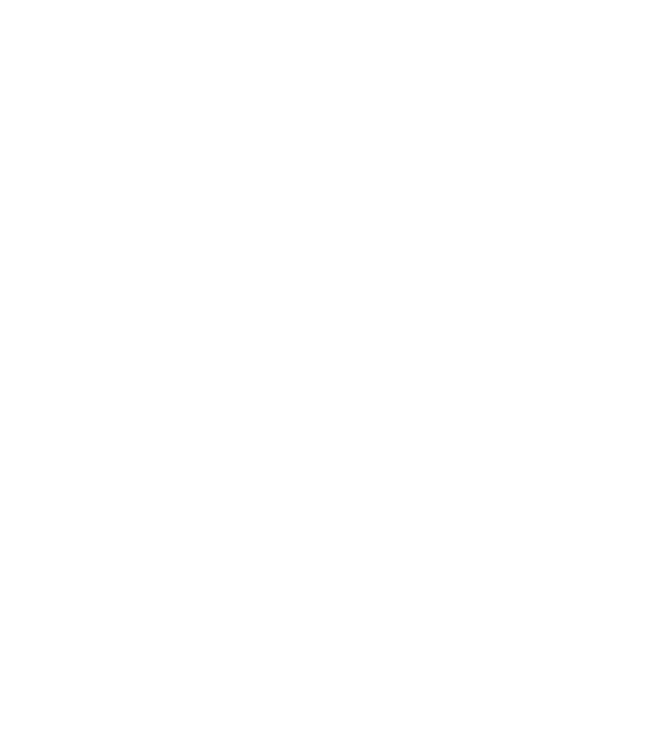
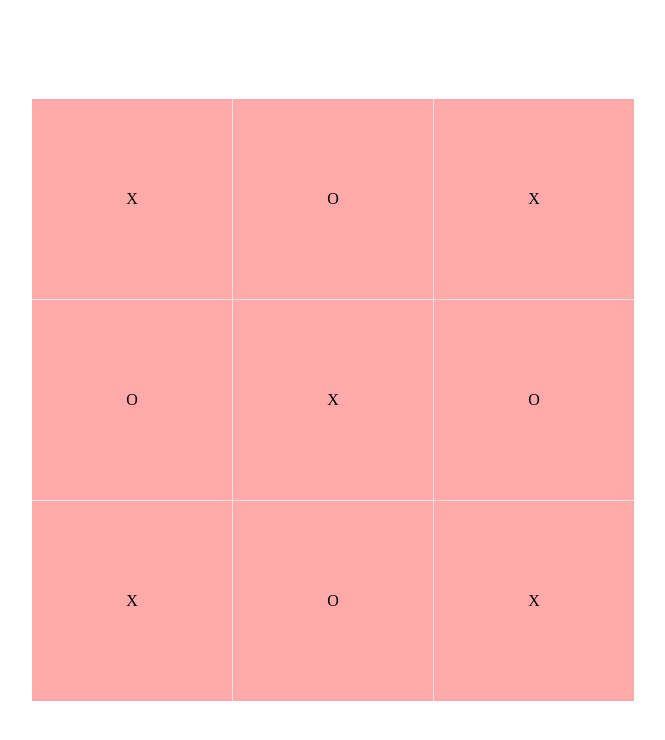
Before and after one commit to SaToGo1/tic-tac-toe, a plain HTML site: page index.html in a window 1280 px wide. Shown: the whole page, without its empty margins (307-972 px from the left). Drawn offline with Linux system fonts and the light colour scheme.

Commit message:
Do the Board with html and css

```diff
--- a/index.html
+++ b/index.html
@@ -8,6 +8,19 @@
     <link rel="stylesheet" href="style.css">
 </head>
 <body>
+    <div class="content">
+        <div class="board">
+            <div class="cell">X</div>
+            <div class="cell">O</div>
+            <div class="cell">X</div>
+            <div class="cell">O</div>
+            <div class="cell">X</div>
+            <div class="cell">O</div>
+            <div class="cell">X</div>
+            <div class="cell">O</div>
+            <div class="cell">X</div>
+        </div>
+    </div>
 
     <script src="scr.js"></script>
 </body>
--- a/style.css
+++ b/style.css
@@ -0,0 +1,43 @@
+:root{
+    --board-color: #FDD;
+    --board-cell: #FAA;
+}
+
+html{
+    box-sizing: border-box;
+}
+
+*, *:after, *:before{
+    box-sizing: inherit;
+}
+
+body{
+    margin: 0;
+}
+
+.content{
+    height: 100vh;
+
+    display: flex;
+    justify-content: center;
+    align-items: center;
+}
+
+.board{
+    background-color: var(--board-color);
+    height: 602px;
+    width: 602px;
+
+    display: grid;
+    grid-template-columns: 200px 200px 200px;
+    grid-template-rows: 200px 200px 200px;
+    gap: 1px;
+}
+
+.cell{
+    background-color: var(--board-cell);
+
+    display: flex;
+    justify-content: center;
+    align-items: center;
+}
```
